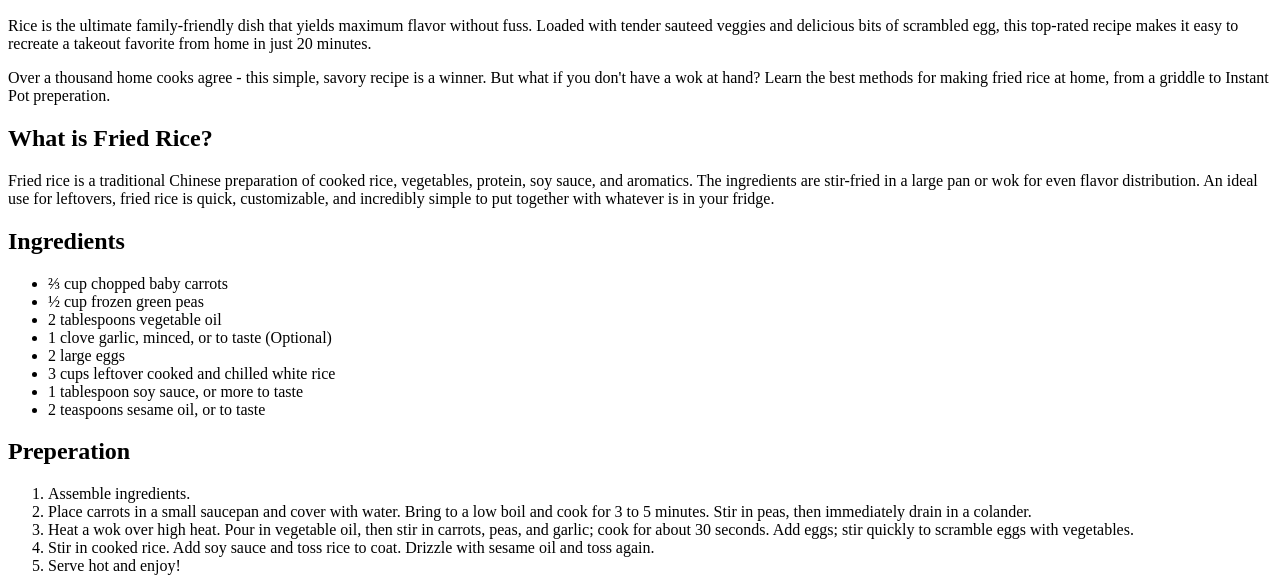
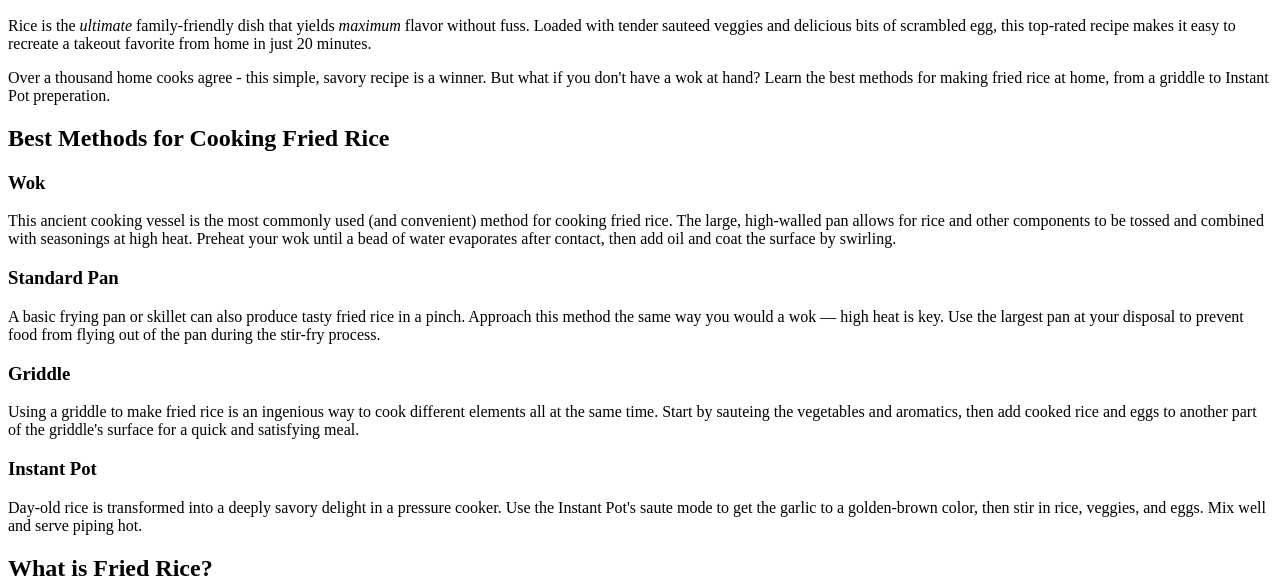
Before and after one commit to PixelJunkie23/odin-recipes, a plain HTML site: page recipes/easy_rice.html in a window 1280 px wide. Shown: the part 383-968 px from the top of the page. Drawn offline with Linux system fonts and the light colour scheme.

Commit message:
added more text for preperation methods of fried rice

```diff
--- a/recipes/easy_rice.html
+++ b/recipes/easy_rice.html
@@ -7,10 +7,27 @@
 <body>
     <h1>Easy Fried Rice</h1>
     <img src="https://www.allrecipes.com/thmb/-695p6NRUJBW08joTDDq9xrMiyM=/750x0/filters:no_upscale():max_bytes(150000):strip_icc():format(webp)/79543-fried-rice-restaurant-style-DDMFS-4x3-b79a6ea27e0344399257ca1df67ca1cd.jpg">
-    <p>Rice is the ultimate family-friendly dish that yields maximum flavor without fuss. Loaded with tender
+    <p>Rice is the <em>ultimate</em> family-friendly dish that yields <em>maximum</em> flavor without fuss. Loaded with tender
         sauteed veggies and delicious bits of scrambled egg, this top-rated recipe makes it easy to recreate a takeout favorite from home in just 20 minutes.</p>
         <p>Over a thousand home cooks agree - this simple, savory recipe is a winner.
             But what if you don't have a wok at hand? Learn the best methods for making fried rice at home, from a griddle to Instant Pot preperation.</p>
+            <h2>Best Methods for Cooking Fried Rice</h2>
+            <h3>Wok</h3>
+            <p>This ancient cooking vessel is the most commonly used (and convenient) method for cooking fried rice.
+                 The large, high-walled pan allows for rice and other components to be tossed and combined with seasonings at high heat.
+                 Preheat your wok until a bead of water evaporates after contact, then add oil and coat the surface by swirling.</p>
+                 <h3>Standard Pan</h3>
+                 <p>A basic frying pan or skillet can also produce tasty fried rice in a pinch.
+                     Approach this method the same way you would a wok — high heat is key.
+                     Use the largest pan at your disposal to prevent food from flying out of the pan during the stir-fry process.</p>
+                     <h3>Griddle</h3>
+                     <p>Using a griddle to make fried rice is an ingenious way to cook different elements all at the same time.
+                        Start by sauteing the vegetables and aromatics, then add cooked rice and eggs to another part of the griddle's surface for a quick and satisfying meal.</p>
+                        <h3>Instant Pot</h3>
+                        <p>Day-old rice is transformed into a deeply savory delight in a pressure cooker.
+                            Use the Instant Pot's saute mode to get the garlic to a golden-brown color, then stir in rice, veggies, and eggs.
+                            Mix well and serve piping hot.</p>
+
 
     <h2>What is Fried Rice?</h2>
     <p>Fried rice is a traditional Chinese preparation of cooked rice, vegetables, protein, soy sauce, and aromatics.
```
